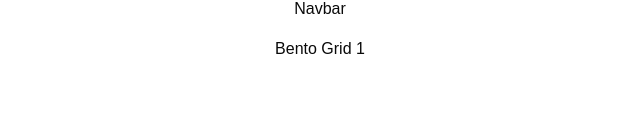
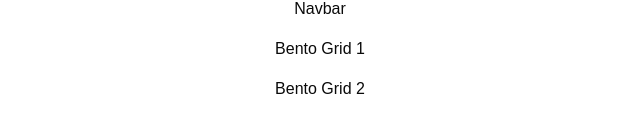
Before and after one commit to Ayusht0mar/components, a Next.js app: page / in a window 1280 px wide. Shown: the part 579-712 px from the top of the page, without its empty margins (320-960 px from the left). Built offline with nearby package versions, Linux system fonts and the light colour scheme.

Commit message:
Bento Grid 2 added

```diff
--- a/src/app/page.tsx
+++ b/src/app/page.tsx
@@ -70,6 +70,11 @@ export default function Home() {
           >
             Bento Grid 1
           </Link>
+          <Link
+            href="/bentogrid2/"
+          >
+            Bento Grid 2
+          </Link>
       </div>
     </div>
   );
```
